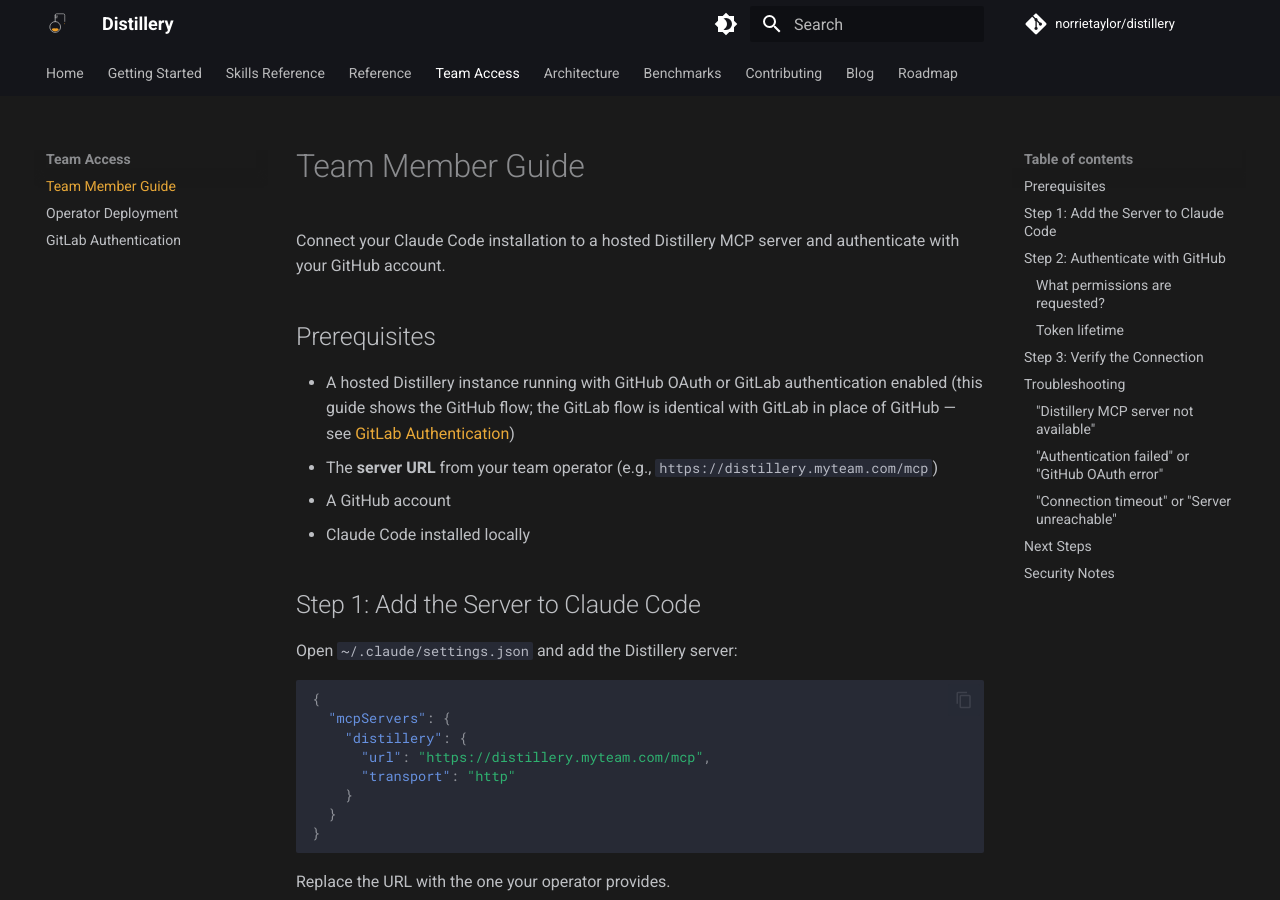
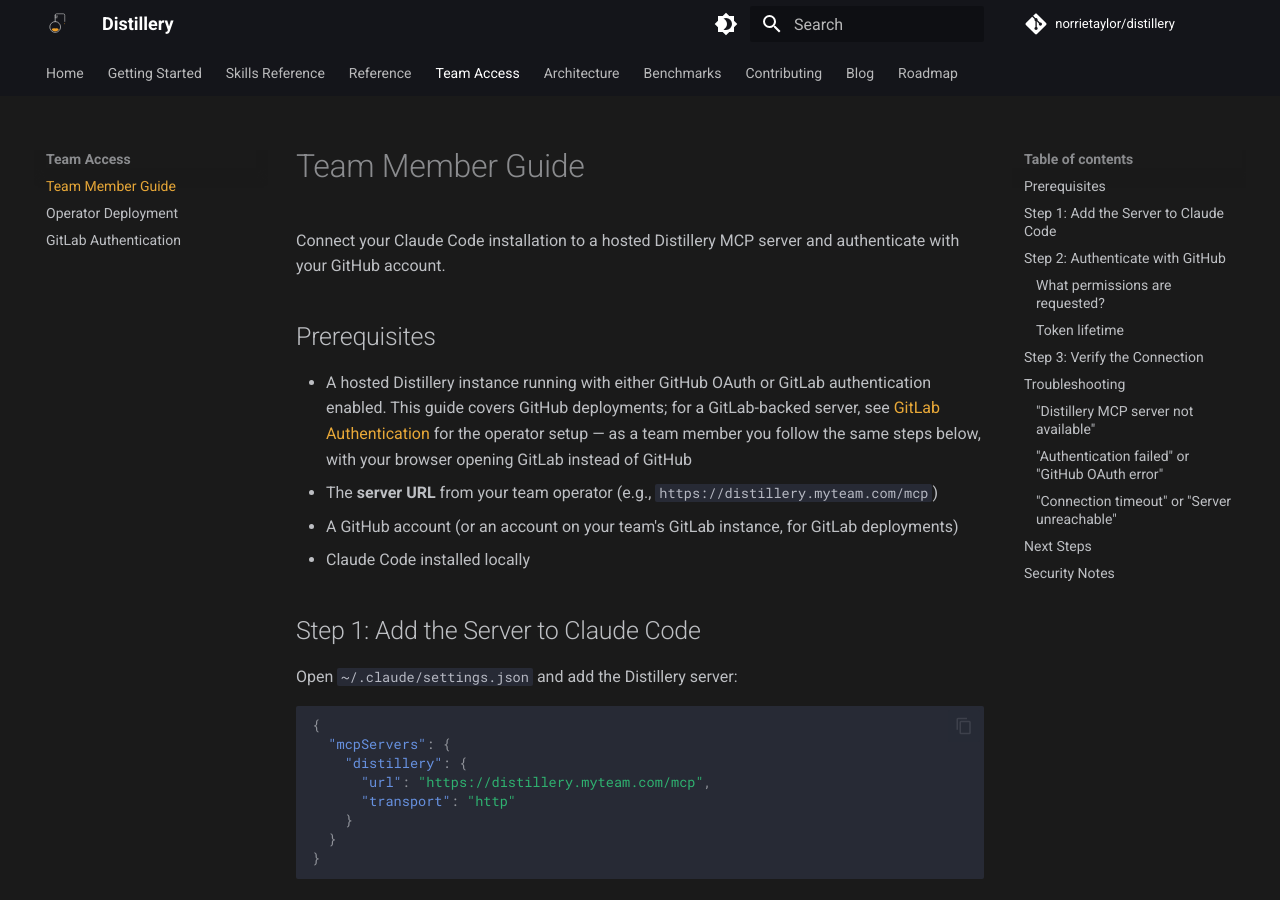
Before and after one commit to norrietaylor/distillery, an MkDocs documentation site: the page built from docs/team/team-setup.md, in a window 1280 px wide and 900 px high. Built offline with MkDocs 1.6.1 and Material for MkDocs 9.7.7, drawn with Linux system fonts in a browser that asks for light colours; comment, search, counter and statistics services are not loaded.

Commit message:
docs(auth): clarify GitLab revocation semantics, provider-neutral team guide (#696)

```diff
--- a/docs/team/team-setup.md
+++ b/docs/team/team-setup.md
@@ -4,9 +4,9 @@ Connect your Claude Code installation to a hosted Distillery MCP server and auth
 
 ## Prerequisites
 
-- A hosted Distillery instance running with GitHub OAuth or GitLab authentication enabled (this guide shows the GitHub flow; the GitLab flow is identical with GitLab in place of GitHub — see [GitLab Authentication](gitlab-auth.md))
+- A hosted Distillery instance running with either GitHub OAuth or GitLab authentication enabled. This guide covers GitHub deployments; for a GitLab-backed server, see [GitLab Authentication](gitlab-auth.md) for the operator setup — as a team member you follow the same steps below, with your browser opening GitLab instead of GitHub
 - The **server URL** from your team operator (e.g., `https://distillery.myteam.com/mcp`)
-- A GitHub account
+- A GitHub account (or an account on your team's GitLab instance, for GitLab deployments)
 - Claude Code installed locally
 
 ## Step 1: Add the Server to Claude Code
```
Also changed, not shown: docs/adr/0001-gitlab-auth-claim-based-group-gating.md (+6 -4 lines), docs/team/gitlab-auth.md (+1 -1 lines), 1 other file.
